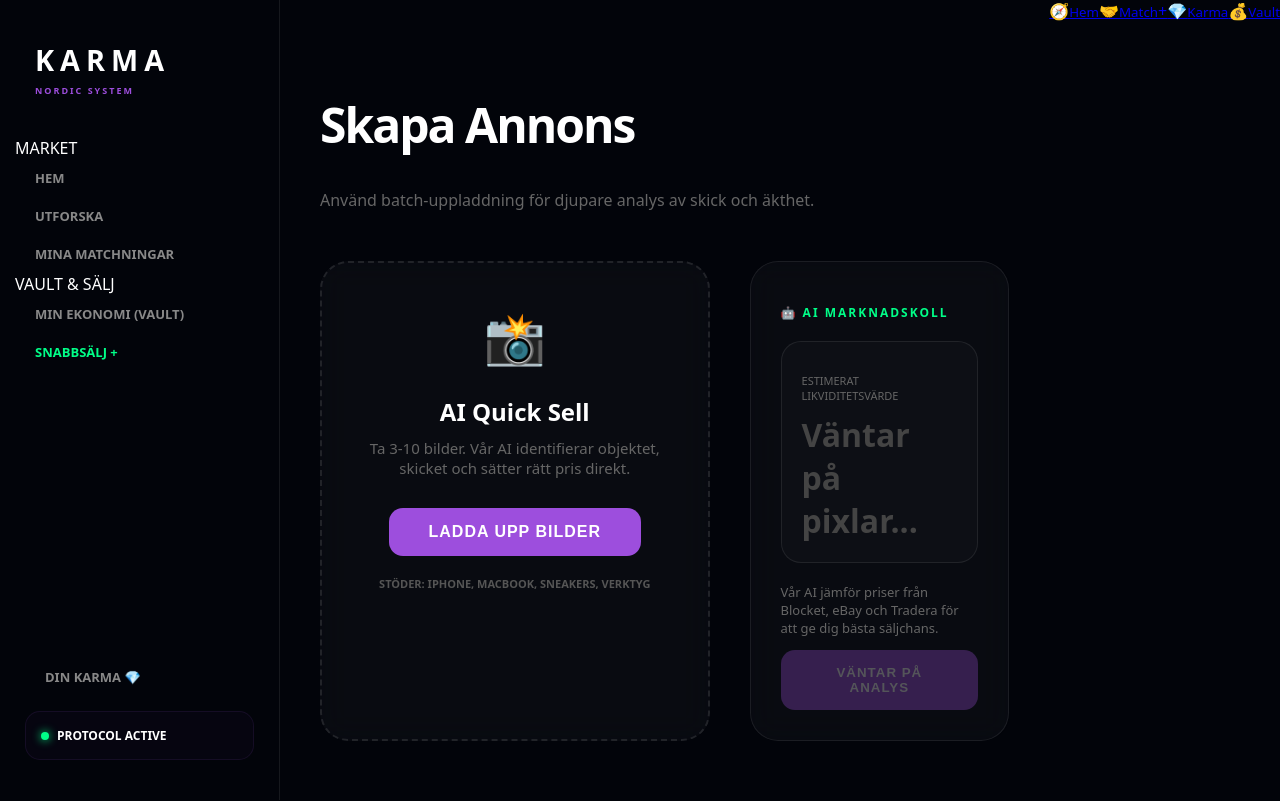
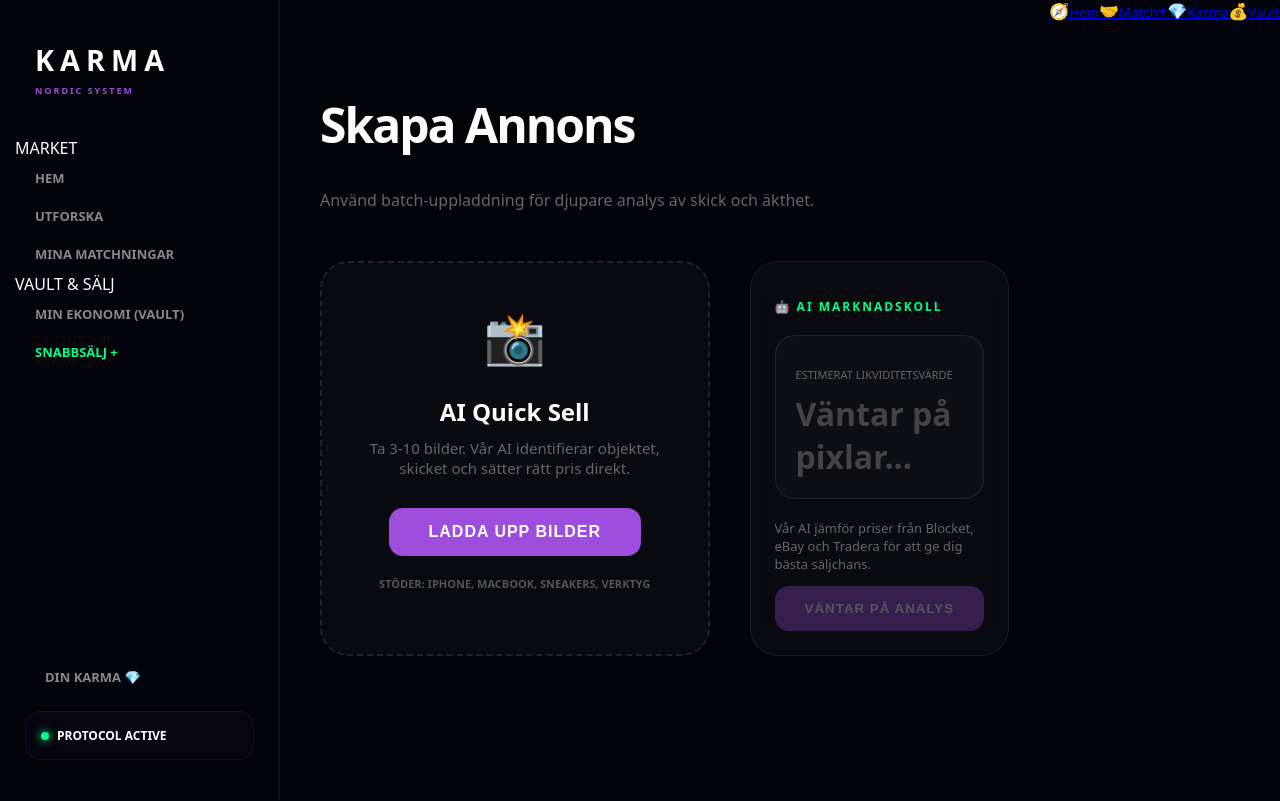
Before and after one commit to gascheckking/marketbeg-appGem, a Next.js app: page /sell in a window 1280 px wide. Built offline with nearby package versions, Linux system fonts and the light colour scheme.

Commit message:
Update globals.css

```diff
--- a/app/globals.css
+++ b/app/globals.css
@@ -8,32 +8,54 @@
   --muted: #666;
 }
 
+/* Grundinställningar för att förhindra zoom-buggar */
 * {
   box-sizing: border-box;
+  -webkit-tap-highlight-color: transparent;
+}
+
+html, body {
+  width: 100%;
+  max-width: 100vw;
+  overflow-x: hidden; /* Förhindrar horisontell scroll helt */
+  margin: 0;
+  padding: 0;
+  background: var(--bg-deep);
+  color: var(--text-main);
+  font-family: 'Inter', -apple-system, sans-serif;
+  min-height: 100vh;
 }
 
 body {
-  background: var(--bg-deep);
   background-image:
     radial-gradient(circle at 50% -20%, rgba(157, 78, 221, 0.15), transparent),
     radial-gradient(circle at 0% 100%, rgba(0, 255, 136, 0.05), transparent);
-  color: var(--text-main);
-  font-family: 'Inter', -apple-system, sans-serif;
-  margin: 0;
-  min-height: 100vh;
 }
 
+/* Sid-behållare */
 .page-wrapper {
-  padding: 60px 40px;
+  padding: 40px 20px; /* Optimerat för mobil */
   width: 100%;
+  max-width: 1200px;
+  margin: 0 auto;
+  min-height: calc(100vh - 75px); /* Tar höjd för mobila nav-baren */
 }
 
+/* Desktop-justering */
+@media (min-width: 1025px) {
+  .page-wrapper {
+    padding: 60px 40px;
+  }
+}
+
+/* Kort & Designelement */
 .glass-card {
   background: var(--glass);
   backdrop-filter: blur(15px);
+  -webkit-backdrop-filter: blur(15px);
   border: 1px solid var(--border);
   border-radius: 28px;
-  padding: 30px;
+  padding: 24px;
   transition: all 0.3s ease;
 }
 
@@ -64,6 +86,7 @@ body {
   color: var(--muted);
 }
 
+/* Navigerings-items */
 .nav-item {
   padding: 15px 20px;
   color: #888;
@@ -78,12 +101,21 @@ body {
   margin-bottom: 5px;
 }
 
-.nav-item:hover {
+.nav-item:hover, .nav-item.active {
   background: rgba(255, 255, 255, 0.05);
   color: #fff;
 }
 
 .nav-item.active {
   background: rgba(157, 78, 221, 0.1);
-  color: #fff;
 }
+
+/* Utils */
+.mobile-only { display: none; }
+@media (max-width: 768px) {
+  .mobile-only { display: block; }
+}
+
+::-webkit-scrollbar {
+  display: none; /* Dölj scrollbar för en "app-känsla" */
+}
```
